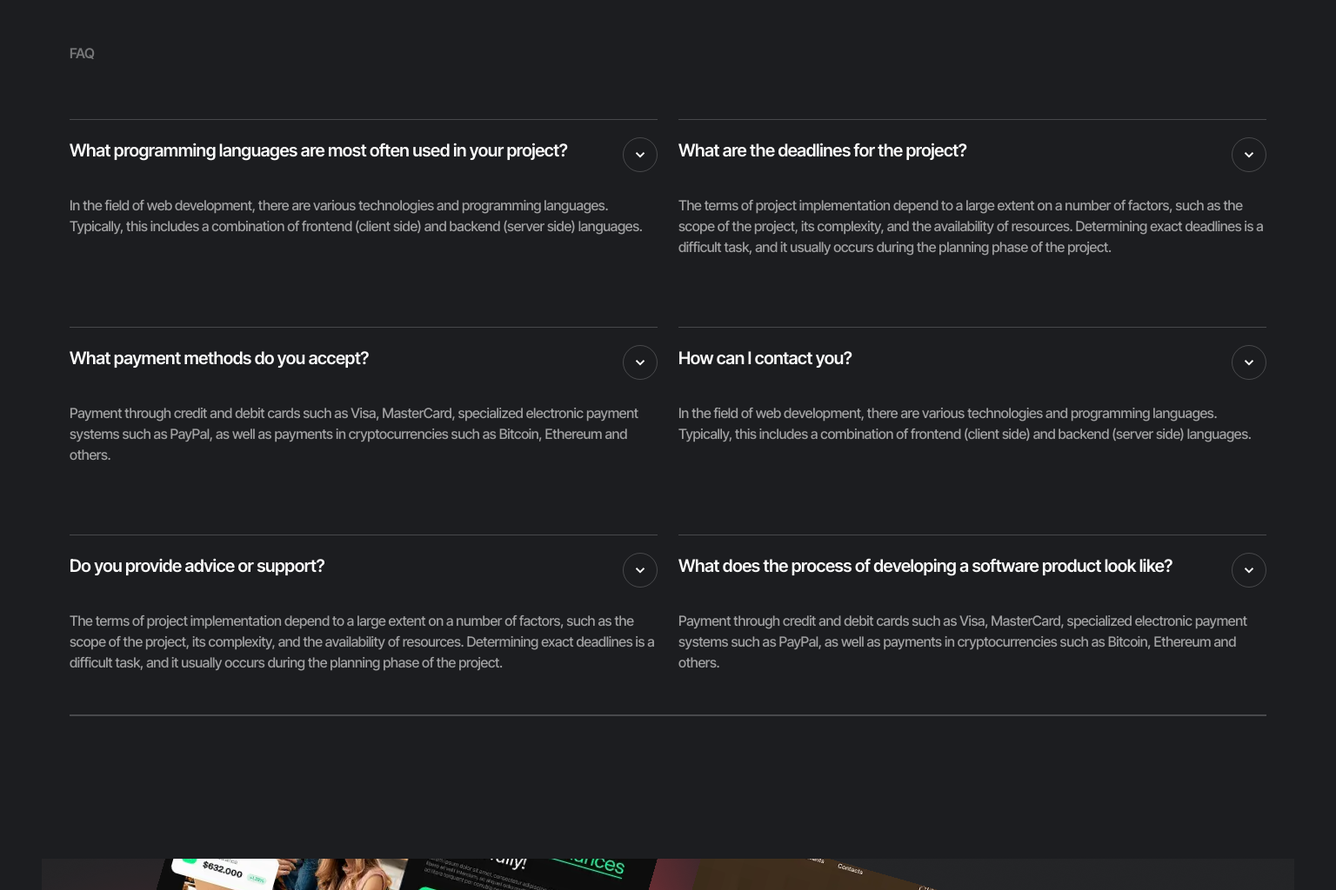
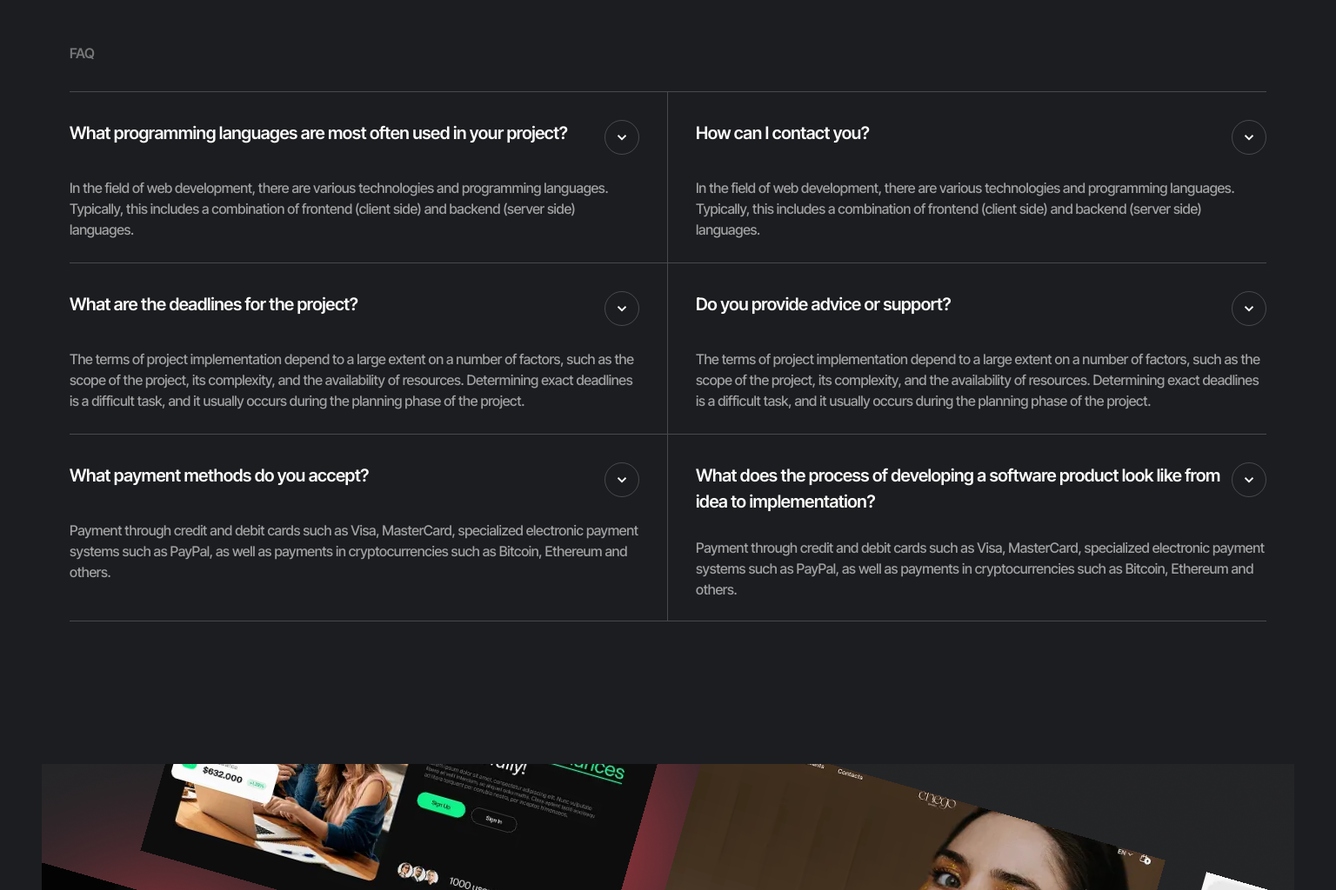
Before and after one commit to oxonomy14/team-project-js-portfolio-gr08, a website built with Vite: page src/index.html in a window 1536 px wide. Shown: the part 4880-5904 px from the top of the page at 87% size. Built offline with nearby package versions, Linux system fonts and the light colour scheme; files whose address does not match are found by name; what accordion-js would draw is missing.

Commit message:
add all what i can

```diff
--- a/src/css/faq.css
+++ b/src/css/faq.css
@@ -26,6 +26,10 @@
   border-top: 1px solid rgba(250, 250, 250, 0.2);
 
   padding-top: 20px;
+}
+.ac#faq-item:last-child {
+  border-bottom: 1px solid rgba(250, 250, 250, 0.2);
+  padding-bottom: 20px;
 }
 
 .ac-header#faq-header {
@@ -117,85 +121,70 @@
   .faq-answer {
     padding-top: 26px;
   }
+
+  .ac#faq-item:last-child {
+    padding-bottom: 24px;
+  }
 }
 
 @media only screen and (min-width: 1440px) {
   .faq-container {
-    display: flex;
-    flex-wrap: wrap;
-    justify-content: space-between;
-    gap: 24px; /* Відстань між колонками */
+    display: grid;
+    grid-template-columns: 1fr 1fr;
+    grid-template-rows: repeat(3, auto);
+    gap: 0px;
+    border-top: 1px solid rgba(250, 250, 250, 0.2);
   }
 
-  .faq-item {
-    width: calc(50% - 12px); /* Дві колонки, відступ між ними */
-  }
-  .faq-item:nth-last-child(-n + 2) {
-    border-bottom: none;
+  .faq-item:nth-child(1) {
+    grid-column: 1;
+    grid-row: 1;
   }
 
-  /* .faq-list {
-    display: flex;
-    flex-wrap: wrap;
-    gap: 0px;
-    justify-content: space-between;
+  .faq-item:nth-child(2) {
+    grid-column: 1;
+    grid-row: 2;
   }
 
-  .faq-column {
-    display: flex;
-    flex-direction: column;
-    flex: 1 1 48%;
-
-    position: relative;
+  .faq-item:nth-child(3) {
+    grid-column: 1;
+    grid-row: 3;
   }
 
-  .faq-column:not(:last-child)::after {
-    content: '';
-    position: absolute;
-    top: 0;
-    right: 0;
-    width: 1px;
-    height: 100%;
-    background-color: rgba(250, 250, 250, 0.2);
+  .faq-item:nth-child(4) {
+    grid-column: 2;
+    grid-row: 1;
+  }
+
+  .faq-item:nth-child(5) {
+    grid-column: 2;
+    grid-row: 2;
+  }
+
+  .faq-item:nth-child(6) {
+    grid-column: 2;
+    grid-row: 3;
   }
 
   .ac#faq-item {
-    min-height: 180px;
-    display: flex;
-    flex-direction: column;
+    border-top: none;
+    border-bottom: 1px solid rgba(250, 250, 250, 0.2);
+    margin: 0;
+    padding-top: 32px;
+    padding-bottom: 26px;
   }
-  .faq-item.right {
-    padding-left: 32px;
-  }
-
-  .faq-item.left {
+  .ac#faq-item.left {
+    border-right: 1px solid rgba(250, 250, 250, 0.2);
     padding-right: 32px;
   }
 
+  .ac#faq-item.right {
+    padding-left: 32px;
+  }
   .ac-header#faq-header {
-    font-size: 24px;
-    padding: 20px 0 16px;
+    font-weight: 600;
+    font-size: 20px;
+    line-height: 150%;
+    letter-spacing: -0.02em;
   }
-
-  .faq-answer {
-    font-size: 16px;
-    margin-bottom: 0px;
-    color: rgba(250, 250, 250, 0.6);
-  }
-
-  .faq-question svg {
-    width: 40px;
-    height: 40px;
-    padding: 10px;
-    border: 1px solid rgba(250, 250, 250, 0.2);
-    border-radius: 100px;
-  }
-
-  .faq-separator {
-    margin-top: 26px;
-  }
-
-  .faq-separator.last-separator {
-    display: none;
-  } */
 }
--- a/src/partials/faq.html
+++ b/src/partials/faq.html
@@ -2,11 +2,7 @@
   <div class="container">
     <h2 class="faq-title">FAQ</h2>
     <ul class="faq-container">
-      <!-- <svg class="faq-separator">
-        <use href="/src/public/favicon.svg#icon-line"></use>
-      </svg> -->
-
-      <li class="ac faq-item" id="faq-item">
+      <li class="ac faq-item left" id="faq-item">
         <div class="ac-trigger" id="faq-btn">
           <h3 class="ac-header" id="faq-header">
             What programming languages are most often used in your project?
@@ -26,11 +22,7 @@
         </div>
       </li>
 
-      <!-- <svg class="faq-separator">
-        <use href="/src/public/favicon.svg#icon-line"></use>
-      </svg> -->
-
-      <li class="ac faq-item" id="faq-item">
+      <li class="ac faq-item left" id="faq-item">
         <div class="ac-trigger" id="faq-btn">
           <h3 class="ac-header" id="faq-header">
             What are the deadlines for the project?
@@ -52,11 +44,7 @@
         </div>
       </li>
 
-      <!-- <svg class="faq-separator">
-        <use href="/src/public/favicon.svg#icon-line"></use>
-      </svg> -->
-
-      <li class="ac faq-item" id="faq-item">
+      <li class="ac faq-item left" id="faq-item">
         <div class="ac-trigger" id="faq-btn">
           <h3 class="ac-header" id="faq-header">
             What payment methods do you accept?
@@ -76,11 +64,7 @@
         </div>
       </li>
 
-      <!-- <svg class="faq-separator last-separator">
-        <use href="/src/public/favicon.svg#icon-line"></use>
-      </svg> -->
-
-      <li class="ac faq-item" id="faq-item">
+      <li class="ac faq-item right" id="faq-item">
         <div class="ac-trigger" id="faq-btn">
           <h3 class="ac-header" id="faq-header">How can I contact you?</h3>
           <button type="button" class="faq-btn" id="btn-open">
@@ -98,11 +82,7 @@
         </div>
       </li>
 
-      <!-- <svg class="faq-separator">
-        <use href="/src/public/favicon.svg#icon-line"></use>
-      </svg> -->
-
-      <li class="ac faq-item" id="faq-item">
+      <li class="ac faq-item right" id="faq-item">
         <div class="ac-trigger" id="faq-btn">
           <h3 class="ac-header" id="faq-header">
             Do you provide advice or support?
@@ -124,14 +104,11 @@
         </div>
       </li>
 
-      <!-- <svg class="faq-separator">
-        <use href="/src/public/favicon.svg#icon-line"></use>
-      </svg> -->
-
-      <li class="ac faq-item" id="faq-item">
+      <li class="ac faq-item right" id="faq-item">
         <div class="ac-trigger" id="faq-btn">
           <h3 class="ac-header" id="faq-header">
-            What does the process of developing a software product look like?
+            What does the process of developing a software product look like
+            from idea to implementation?
           </h3>
           <button type="button" class="faq-btn" id="btn-open">
             <svg class="faq-arrow-icon">
@@ -147,9 +124,6 @@
           </p>
         </div>
       </li>
-      <svg class="faq-separator">
-        <use href="/src/public/favicon.svg#icon-line"></use>
-      </svg>
     </ul>
   </div>
 </section>
```
